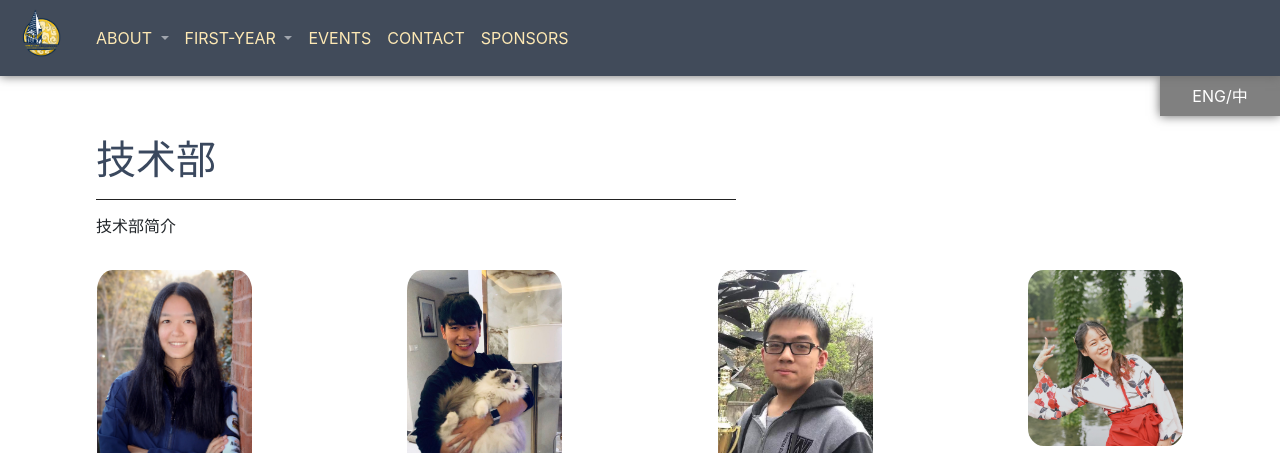
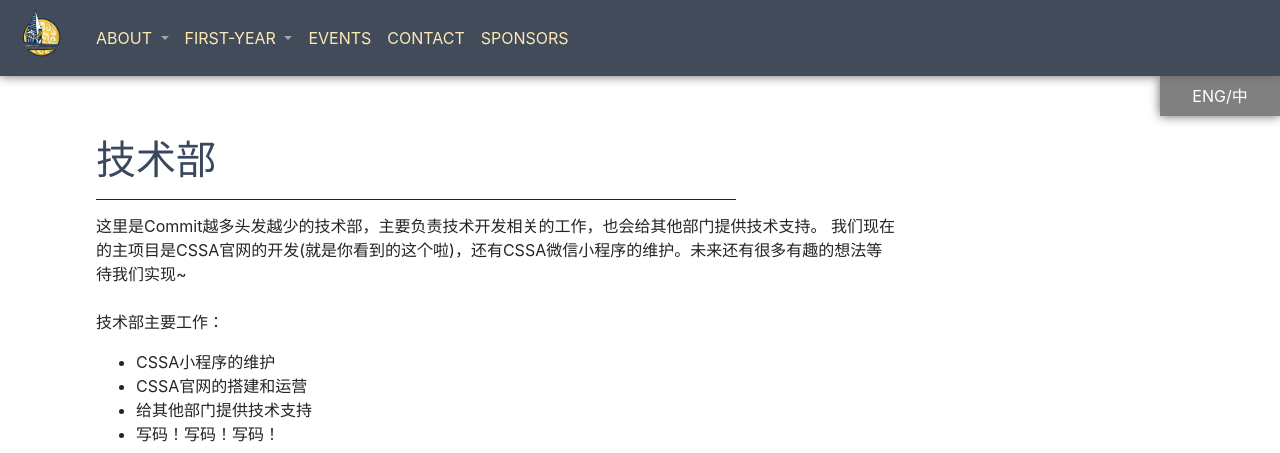
Before and after one commit to ruiyi-gao/GTCSSAWebsite, a plain HTML site: page public/JiShuBu.html in a window 1280 px wide. Shown: the top 453 px of the page. Drawn offline with nearby package versions, Linux system fonts and the light colour scheme; files that its build step writes are made by us from their sources.

Commit message:
add introduction for JiShuBu
add introduction for JiShuBu.html

```diff
--- a/public/JiShuBu.html
+++ b/public/JiShuBu.html
@@ -53,7 +53,16 @@
     <h1 class="depart_title">技术部</h1>
     <div class="depart_intro_container">
         <p class="depart_intro">
-            技术部简介
+          这里是Commit越多头发越少的技术部，主要负责技术开发相关的工作，也会给其他部门提供技术支持。
+          我们现在的主项目是CSSA官网的开发(就是你看到的这个啦)，还有CSSA微信小程序的维护。未来还有很多有趣的想法等待我们实现~
+          </br></br>
+          技术部主要工作：
+          <ul>
+          <li>CSSA小程序的维护</li>
+          <li>CSSA官网的搭建和运营</li>
+          <li>给其他部门提供技术支持</li>
+          <li>写码！写码！写码！</li>
+          </ul>
         </p>
     </div>
 
```
